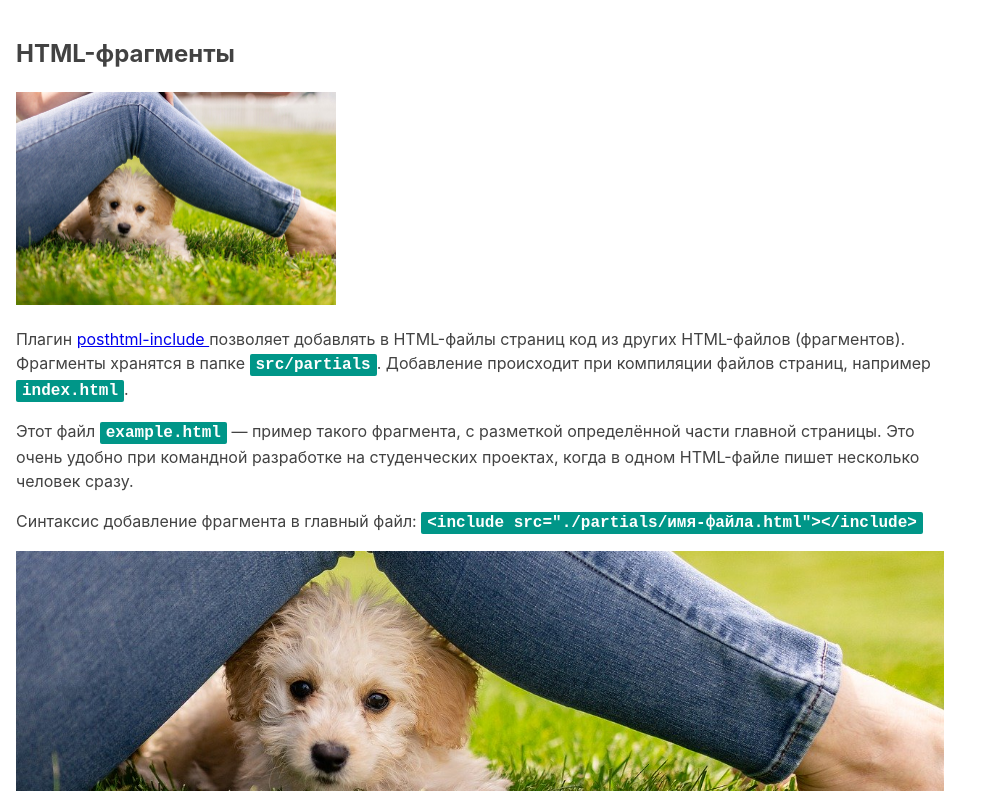
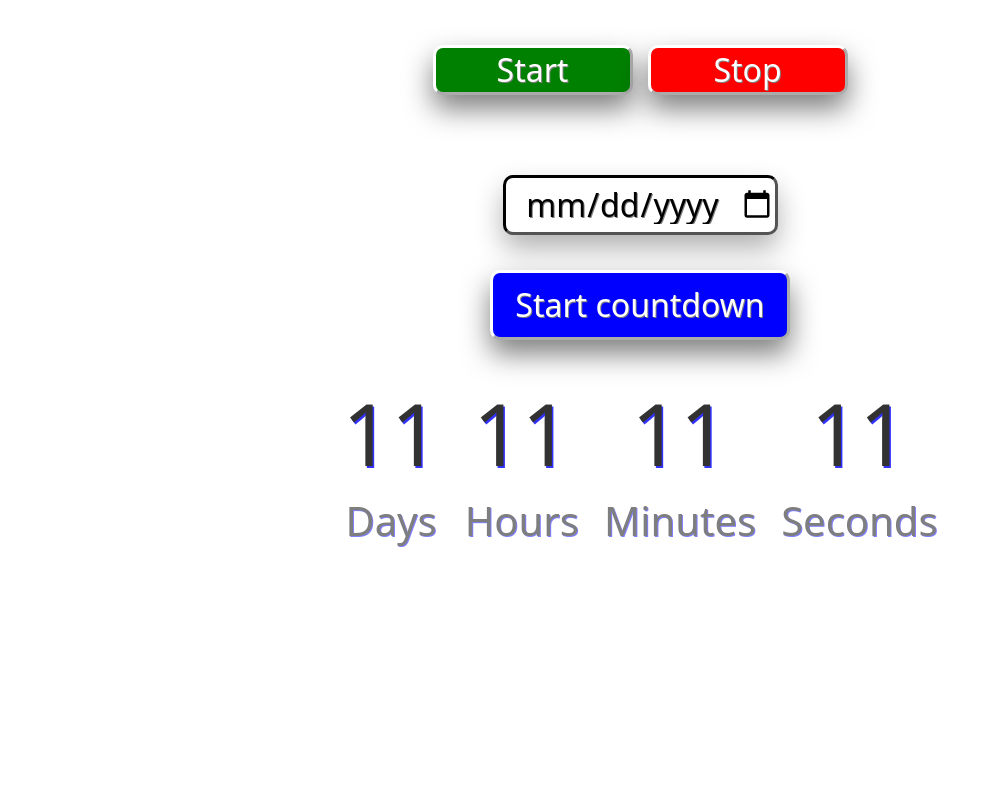
Before and after one commit to coreks/goit-js-hw-11, a website built with Parcel: page src/index.html in a window 1280 px wide. Shown: the whole page, without its empty margins (0-991 px from the left). Built offline with nearby package versions, Linux system fonts and the light colour scheme.

Commit message:
feature chenge theme on click button

```diff
--- a/src/index.html
+++ b/src/index.html
@@ -12,10 +12,8 @@
     />
   </head>
   <body>
-    <!-- Так добавляются фрагменты в главные HTML-файлы страниц. -->
-    <include src="./partials/example.html"></include>
-
-    <!-- Скрипт идёт последним в разметке. В нём уже подключен главный SASS-файл. -->
+    <include src="./partials/buttons.html"></include>
+    <include src="./partials/timer.html"></include>
     <script src="./index.js"></script>
   </body>
 </html>
--- a/src/index.js
+++ b/src/index.js
@@ -1 +1,3 @@
 import './sass/main.scss';
+import './js/theme.js';
+import './js/timer.js';
--- /dev/null
+++ b/src/js/theme.js
@@ -0,0 +1,30 @@
+const refs = {
+  bodyEl: document.querySelector('body'),
+  btnStart: document.querySelector('[data-start]'),
+  btnStop: document.querySelector('[data-stop]'),
+};
+
+function getRandomHexColor() {
+  return `#${Math.floor(Math.random() * 16777215).toString(16)}`;
+}
+
+refs.btnStart.addEventListener('click', onBtnStartClick);
+
+function onBtnStartClick() {
+  color = setInterval(() => {
+    return (refs.bodyEl.style.backgroundColor = getRandomHexColor());
+  }, 1000);
+
+  if (refs.btnStart) {
+    refs.btnStart.removeEventListener('click', onBtnStartClick);
+    refs.btnStart.style.opacity = '0.5';
+  }
+}
+
+refs.btnStop.addEventListener('click', () => {
+  clearInterval(color);
+  if (refs.btnStop) {
+    refs.btnStart.addEventListener('click', onBtnStartClick);
+    refs.btnStart.style.opacity = '1';
+  }
+});
--- /dev/null
+++ b/src/js/timer.js
@@ -0,0 +1,22 @@
+function convertMs(ms) {
+  // Number of milliseconds per unit of time
+  const second = 1000;
+  const minute = second * 60;
+  const hour = minute * 60;
+  const day = hour * 24;
+
+  // Remaining days
+  const days = Math.floor(ms / day);
+  // Remaining hours
+  const hours = Math.floor((ms % day) / hour);
+  // Remaining minutes
+  const minutes = Math.floor(((ms % day) % hour) / minute);
+  // Remaining seconds
+  const seconds = Math.floor((((ms % day) % hour) % minute) / second);
+
+  return { days, hours, minutes, seconds };
+}
+
+console.log(convertMs(2000)); // {days: 0, hours: 0, minutes: 0, seconds: 2}
+console.log(convertMs(140000)); //{days: 0, hours: 0, minutes: 2, seconds: 20}
+console.log(convertMs(24140000)); // {days: 0, hours: 6, minutes: 42, seconds: 20}
--- /dev/null
+++ b/src/partials/buttons.html
@@ -0,0 +1,4 @@
+<div class="theme-container">
+  <button type="button" data-start>Start</button>
+  <button type="button" data-stop>Stop</button>
+</div>
--- a/src/partials/example.html
+++ /dev/null
@@ -1,33 +0,0 @@
-<article class="example">
-  <h1>HTML-фрагменты</h1>
-
-  <!-- Путь к изображениям из HTML-фрагмента такой, как из файла index.html -->
-  <img src="images/demo.jpg" alt="" width="320" />
-  <p>
-    Плагин
-    <a
-      href="https://github.com/posthtml/posthtml-include"
-      target="_blank"
-      rel="noopener noreferrer"
-    >
-      posthtml-include
-    </a>
-    позволяет добавлять в HTML-файлы страниц код из других HTML-файлов (фрагментов). Фрагменты
-    хранятся в папке
-    <code>src/partials</code>. Добавление происходит при компиляции файлов страниц, например
-    <code>index.html</code>.
-  </p>
-
-  <p>
-    Этот файл <code>example.html</code> &mdash; пример такого фрагмента, с разметкой определённой
-    части главной страницы. Это очень удобно при командной разработке на студенческих проектах,
-    когда в одном HTML-файле пишет несколько человек сразу.
-  </p>
-
-  <p>
-    Синтаксис добавление фрагмента в главный файл:
-    <code> &lt;include src="./partials/имя-файла.html"&gt;&lt;/include&gt; </code>
-  </p>
-
-  <div class="background"></div>
-</article>
--- /dev/null
+++ b/src/partials/timer.html
@@ -0,0 +1,22 @@
+<div class="timer-container">
+  <input type="date" id="date-selector" />
+  <button type="button" data-start>Start countdown</button>
+
+  <div class="timer">
+    <div class="field">
+      <span class="value" data-days>11</span>
+      <span class="label">Days</span>
+    </div>
+    <div class="field">
+      <span class="value" data-hours>11</span><span class="label">Hours</span>
+    </div>
+    <div class="field">
+      <span class="value" data-minutes>11</span>
+      <span class="label">Minutes</span>
+    </div>
+    <div class="field">
+      <span class="value" data-seconds>11</span>
+      <span class="label">Seconds</span>
+    </div>
+  </div>
+</div>
--- /dev/null
+++ b/src/sass/_buttons.scss
@@ -0,0 +1,29 @@
+.theme-container {
+  display: flex;
+  justify-content: center;
+  padding-top: 45px;
+}
+
+.theme-container button {
+  height: 50px;
+  width: 200px;
+  font-size: 32px;
+  font-weight: 400;
+  border-width: 3px;
+  border-radius: 10px;
+  border-color: white;
+  background-color: red;
+  cursor: pointer;
+  color: white;
+  box-shadow: 0 14px 28px rgba(0, 0, 0, 0.5);
+  text-shadow: grey 1px 1px;
+}
+
+.theme-container button:first-child {
+  margin-right: 15px;
+  background-color: green;
+}
+
+button:hover {
+  border-width: 0;
+}
--- a/src/sass/_example.scss
+++ /dev/null
@@ -1,27 +0,0 @@
-.example {
-  font-family: -apple-system, BlinkMacSystemFont, 'Segoe UI', Roboto, Oxygen, Ubuntu, Cantarell,
-    'Open Sans', 'Helvetica Neue', sans-serif;
-  line-height: 1.5;
-  background-color: #fff;
-  color: #424242;
-  max-width: 960px;
-  padding: 16px;
-}
-
-.example code {
-  font-family: monospace;
-  font-size: 16px;
-  font-weight: 700;
-  background-color: #009688;
-  color: #fff;
-  padding: 2px 6px;
-  border-radius: 2px;
-}
-
-.example .background {
-  height: 240px;
-  // Путь к изображениям из SASS-файла всегда такой, как из папки css
-  background-image: url('../images/demo.jpg');
-  background-size: cover;
-  background-position: center;
-}
--- /dev/null
+++ b/src/sass/_timer.scss
@@ -0,0 +1,66 @@
+.timer-container {
+  padding-top: 80px;
+  display: flex;
+  align-items: center;
+  flex-direction: column;
+}
+
+#date-selector {
+  height: 60px;
+  width: 275px;
+  margin-bottom: 35px;
+  text-align: center;
+  border-width: 3px;
+  border-radius: 10px;
+  border-color: black;
+  font-size: 32px;
+  font-weight: 500;
+  box-shadow: 0 14px 28px rgba(0, 0, 0, 0.3);
+  text-shadow: grey 1px 1px;
+}
+
+.timer-container button {
+  height: 70px;
+  width: 300px;
+  font-size: 32px;
+  font-weight: 400;
+  border-width: 3px;
+  border-radius: 10px;
+  border-color: white;
+  background-color: blue;
+  cursor: pointer;
+  color: white;
+  box-shadow: 0 14px 28px rgba(0, 0, 0, 0.5);
+  text-shadow: grey 1px 1px;
+}
+
+.timer {
+  padding-top: 45px;
+  display: flex;
+  justify-content: center;
+}
+
+.field {
+  display: flex;
+  flex-direction: column;
+  text-align: center;
+}
+
+.field:not(:last-child) {
+  margin-right: 25px;
+}
+
+.value {
+  font-size: 85px;
+  font-weight: 500;
+  opacity: 0.8;
+  margin-bottom: 15px;
+  text-shadow: blue 1.5px 1.5px;
+}
+
+.label {
+  font-size: 40px;
+  font-weight: 400;
+  opacity: 0.5;
+  text-shadow: blue 1px 1px;
+}
--- a/src/sass/main.scss
+++ b/src/sass/main.scss
@@ -1,7 +1,2 @@
-/*
- * Главный файл стилей.
- * Все паршалы подключаются сюда.
- */
-
-// Стили для файла с примером HTML-фрагмента
-@import './example';
+@import './buttons';
+@import './timer';
```
Also changed, not shown: src/images/demo.jpg (deleted).
